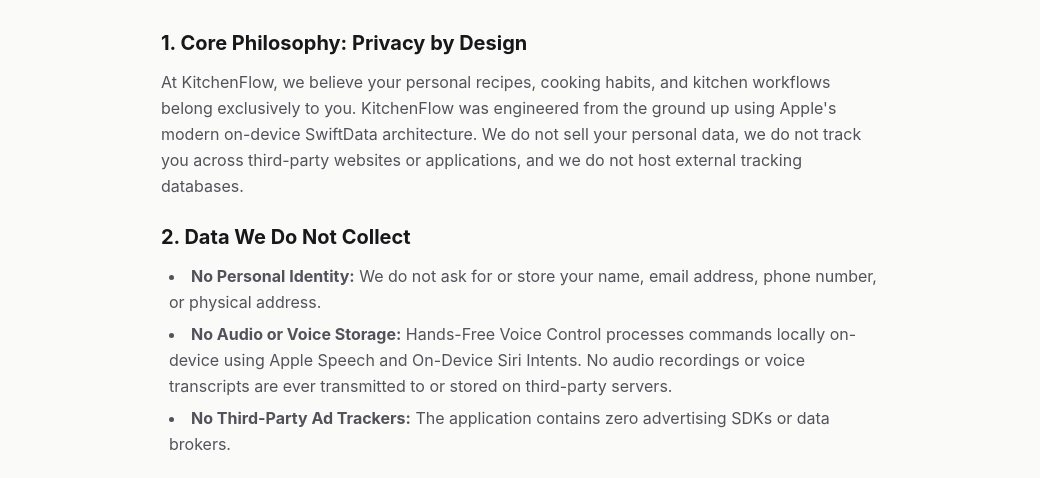
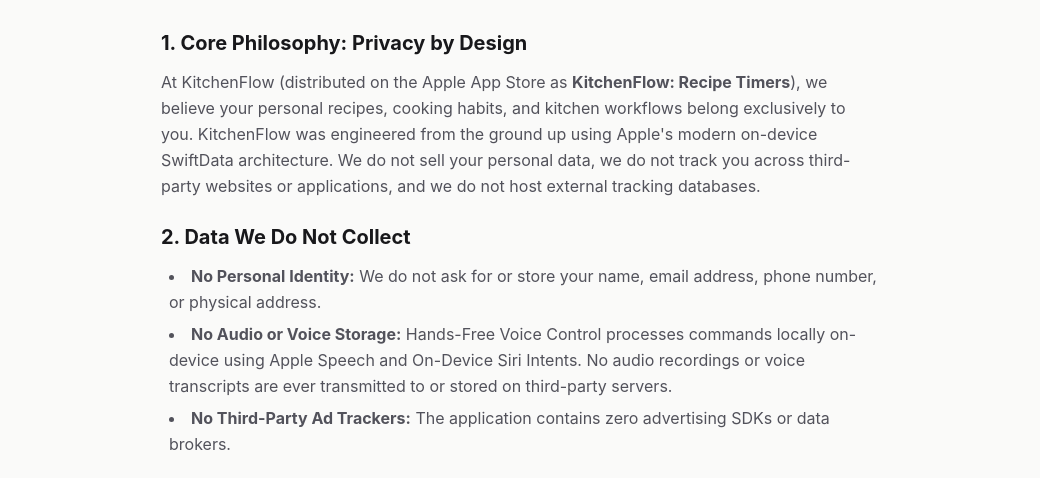
Before and after one commit to rmartinl1109/KitchenFlow, a plain HTML site: page web/privacy.html in a window 1280 px wide. Shown: the part 240-718 px from the top of the page, without its empty margins (119-1159 px from the left). Drawn offline with nearby package versions, Linux system fonts and the light colour scheme.

Commit message:
docs: actualizar identificadores oficiales App Store y sincronizar web y metadata

```diff
--- a/web/privacy.html
+++ b/web/privacy.html
@@ -3,8 +3,8 @@
 <head>
   <meta charset="UTF-8">
   <meta name="viewport" content="width=device-width, initial-scale=1.0">
-  <title>Privacy Policy — KitchenFlow</title>
-  <meta name="description" content="Privacy Policy for KitchenFlow. We believe your culinary data belongs solely to you. Zero ad tracking, on-device SwiftData, and private iCloud sync.">
+  <title>Privacy Policy — KitchenFlow: Recipe Timers</title>
+  <meta name="description" content="Privacy Policy for KitchenFlow: Recipe Timers. We believe your culinary data belongs solely to you. Zero ad tracking, on-device SwiftData, and private iCloud sync.">
 
   <!-- Tailwind CSS Play CDN -->
   <script src="https://cdn.tailwindcss.com"></script>
@@ -73,7 +73,7 @@
         <section class="space-y-3">
           <h2 class="text-xl font-bold text-zinc-900 dark:text-zinc-100">1. Core Philosophy: Privacy by Design</h2>
           <p>
-            At KitchenFlow, we believe your personal recipes, cooking habits, and kitchen workflows belong exclusively to you. KitchenFlow was engineered from the ground up using Apple's modern on-device SwiftData architecture. We do not sell your personal data, we do not track you across third-party websites or applications, and we do not host external tracking databases.
+            At KitchenFlow (distributed on the Apple App Store as <strong>KitchenFlow: Recipe Timers</strong>), we believe your personal recipes, cooking habits, and kitchen workflows belong exclusively to you. KitchenFlow was engineered from the ground up using Apple's modern on-device SwiftData architecture. We do not sell your personal data, we do not track you across third-party websites or applications, and we do not host external tracking databases.
           </p>
         </section>
 
```
Also changed, not shown: web/index.html (+2 -2 lines), web/terms.html (+2 -2 lines), AppStore/metadata/en-US/name.txt, 3 other files.
